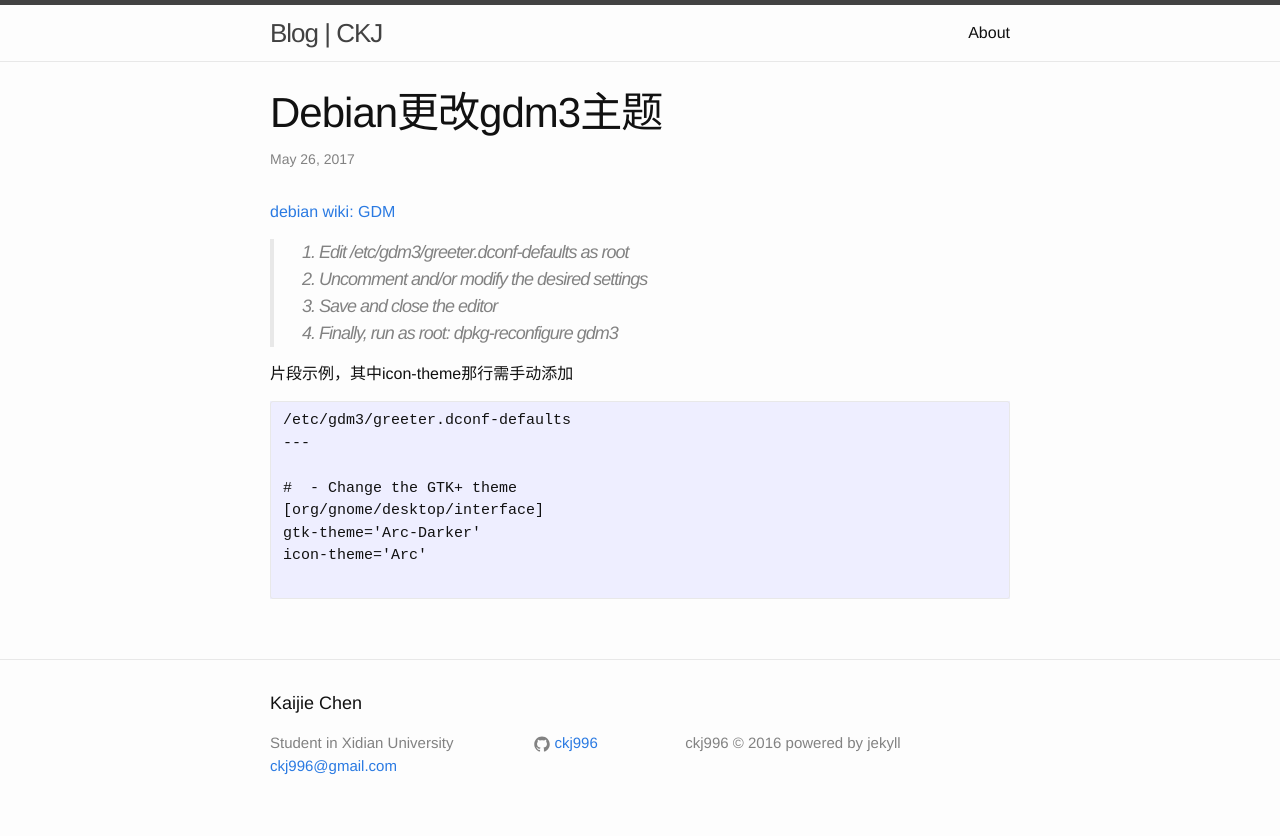
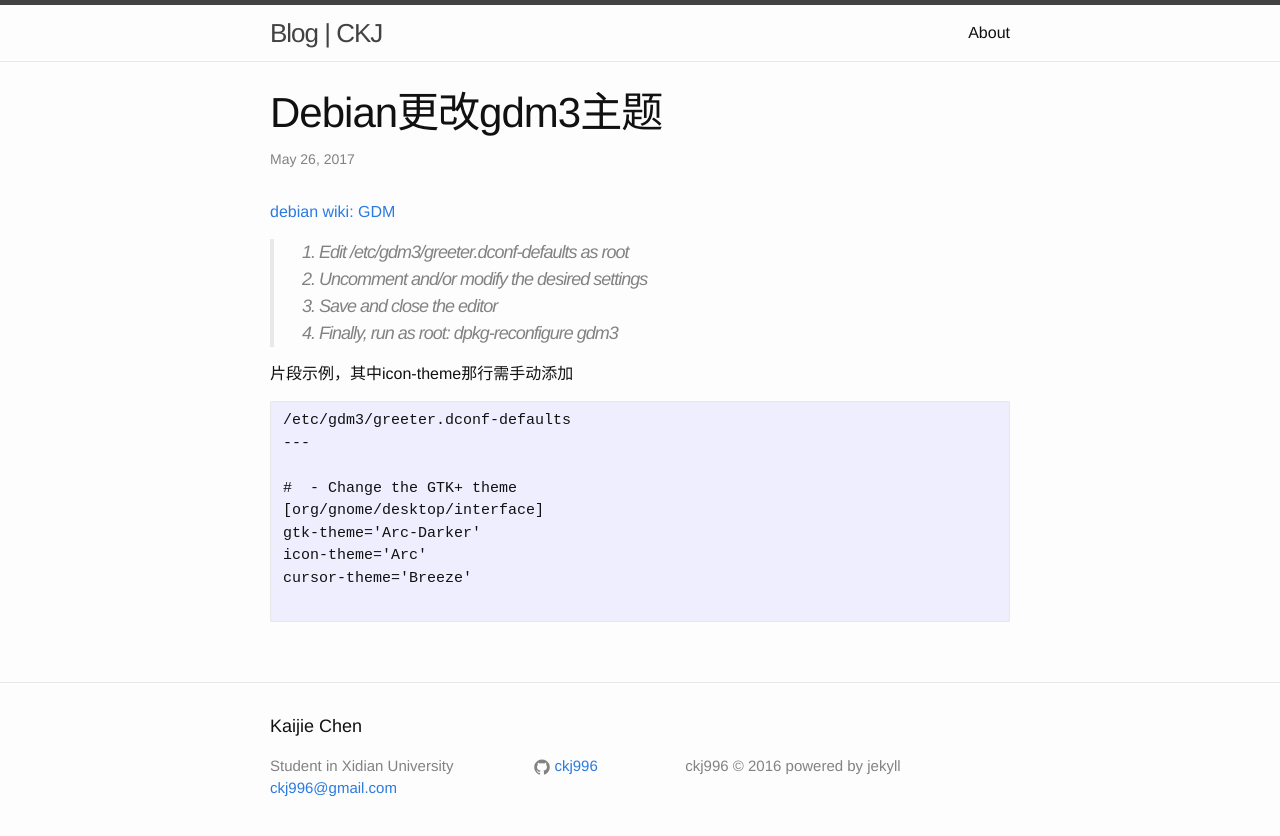
Before and after one commit to kaijchen/kaijchen.github.io, a Jekyll site: the page built from _posts/2017-05-26-change-gdm3-theme.md, in a window 1280 px wide. Shown: the top 836 px of the page. Built offline with Jekyll 4.4.1, drawn with Linux system fonts in a browser that asks for light colours.

Commit message:
add cursor-theme

````diff
--- a/_posts/2017-05-26-change-gdm3-theme.md
+++ b/_posts/2017-05-26-change-gdm3-theme.md
@@ -22,5 +22,6 @@
 [org/gnome/desktop/interface]
 gtk-theme='Arc-Darker'
 icon-theme='Arc'
+cursor-theme='Breeze'
 
 ```
````
